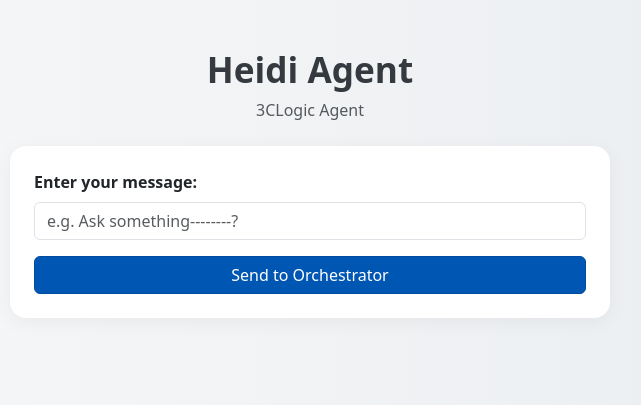
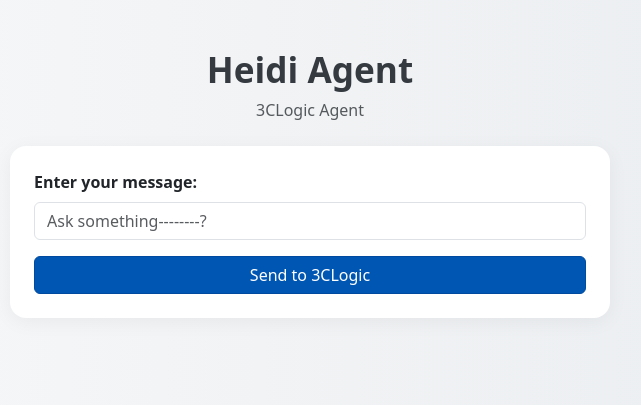
Before and after one commit to sravankumar-mode/a2a-test-client, a Flask app: page / in a window 1280 px wide. Shown: the top 405 px of the page, without its empty margins (330-971 px from the left). Run offline with Flask 3, Linux system fonts and the light colour scheme.

Commit message:
Update index.html

```diff
--- a/templates/index.html
+++ b/templates/index.html
@@ -50,10 +50,10 @@
             <form method="POST" class="card p-4 bg-white" id="a2aForm">
                 <div class="mb-3">
                     <label for="message" class="form-label fw-semibold">Enter your message:</label>
-                    <input type="text" class="form-control" name="message" id="message" placeholder="e.g. Ask something--------?" required>
+                    <input type="text" class="form-control" name="message" id="message" placeholder="Ask something--------?" required>
                 </div>
                 <button type="submit" class="btn btn-primary w-100" id="submitBtn">
-                    Send to Orchestrator
+                    Send to 3CLogic
                 </button>
                 <div id="loadingSpinner" class="mt-3 text-center">
                     <div class="spinner-border text-primary" role="status">
```
